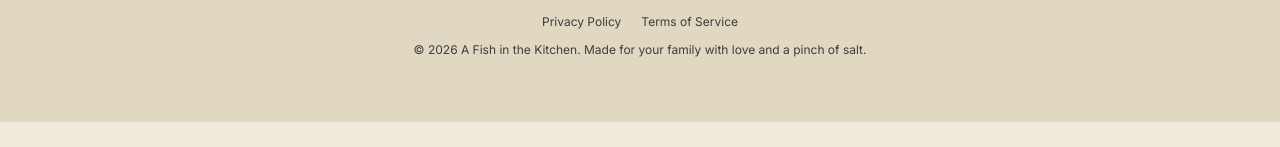
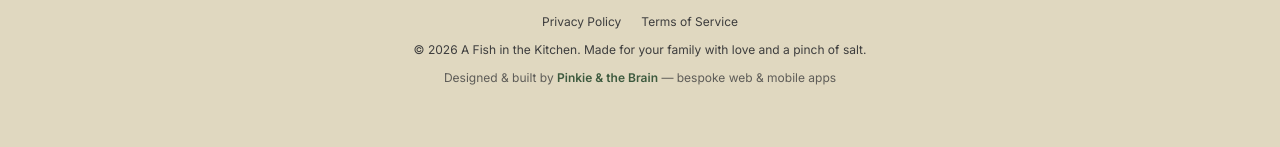
Before and after one commit to AngelGabrielAeronautics/aFISHintheKitchen, a Next.js app: page / in a window 1280 px wide. Shown: the part 5897-6044 px from the top of the page. Before the commit the page ends 6019 px from the top, so only its background shows below. Built offline with nearby package versions, Linux system fonts and the light colour scheme; no server answers; a web font is replaced by a local one.

Commit message:
Footer: Designed & built by Pinkie & the Brain credit
Co-Authored-By: Claude Fable 5 <noreply@anthropic.com>

```diff
--- a/src/components/Footer.tsx
+++ b/src/components/Footer.tsx
@@ -81,6 +81,18 @@ export default function Footer() {
           <p className="text-xs text-slate text-center">
             &copy; {year} A Fish in the Kitchen. Made for your family with love and a pinch of salt.
           </p>
+          <p className="text-xs text-slate/80 text-center">
+            Designed &amp; built by{" "}
+            <a
+              href="https://www.pinkieandthebrain.com"
+              target="_blank"
+              rel="noopener noreferrer"
+              className="font-semibold text-terracotta hover:text-terracotta-dark transition-colors"
+            >
+              Pinkie &amp; the Brain
+            </a>
+            {" "}— bespoke web &amp; mobile apps
+          </p>
         </div>
       </div>
     </footer>
```
